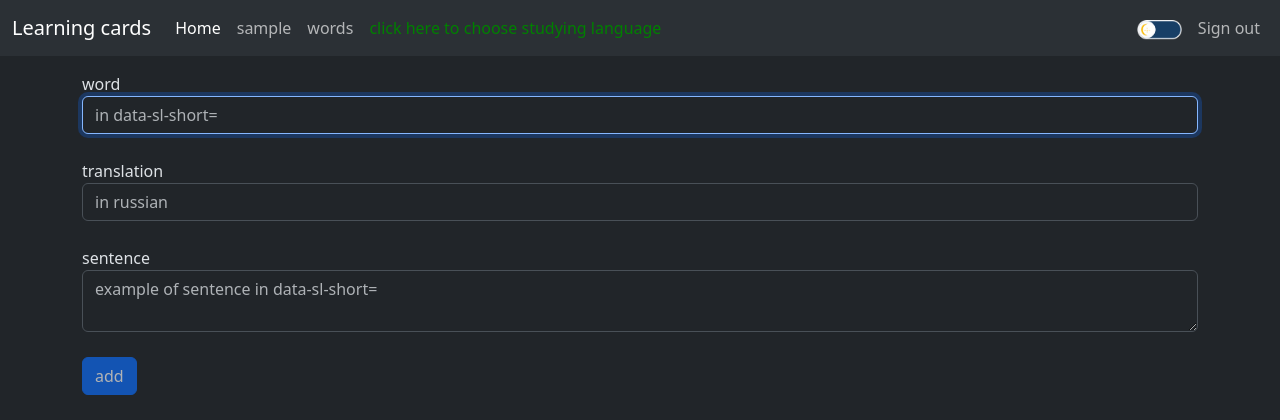
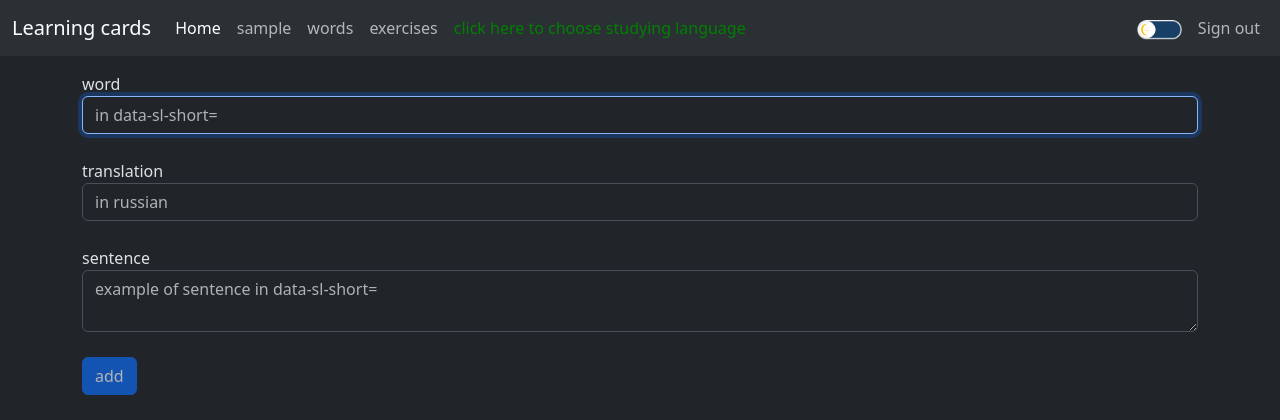
Before and after one commit to zgfif/language_cards, a Django app: page /add_word in a window 1280 px wide. Shown: the top 420 px of the page. Run offline with Django 4.2, Linux system fonts and the light colour scheme; the visitor is signed in with stand-in values (Sample User, id 1); data that the repository does not hold is empty; parts of the project's set-up code (start-up, migrations or seed data) failed here and were passed over.

Commit message:
exercises_navbar: done

```diff
--- a/core/templates/snippets/navigation_bar.html
+++ b/core/templates/snippets/navigation_bar.html
@@ -18,6 +18,7 @@
                 <!--                      show menu items if user authenticated -->
                 <li class="nav-item"><a class="nav-link" href="/profile">{{ user.username }}</a></li>
                 <li class="nav-item"><a class="nav-link" href="/words">words</a></li>
+                <li class="nav-item"><a class="nav-link" href="/exercises">exercises</a></li>
                 <!-- two click switch studying language -->
                 {%  include 'snippets/nav_switch_language.html' %}
           {% endif %}
```
